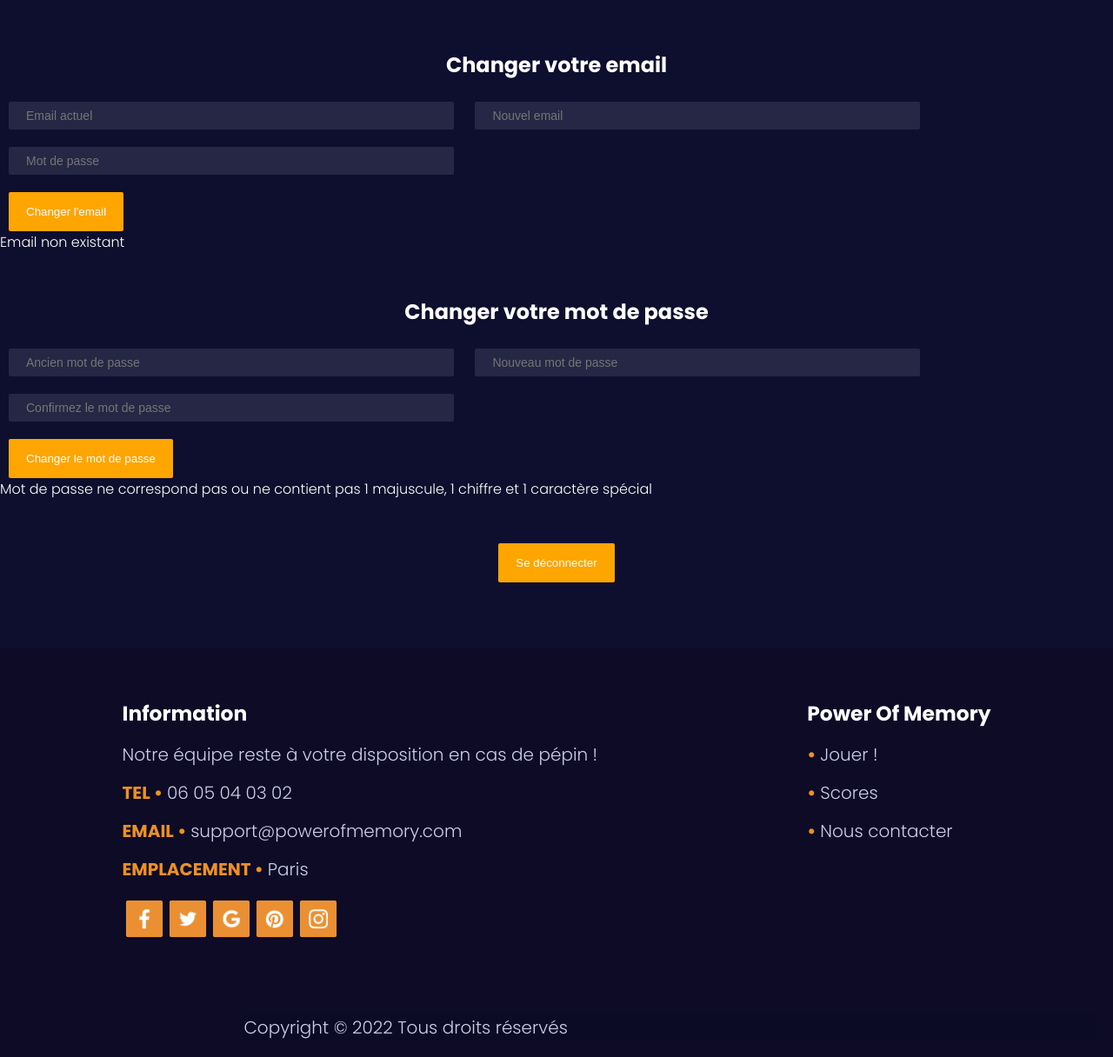
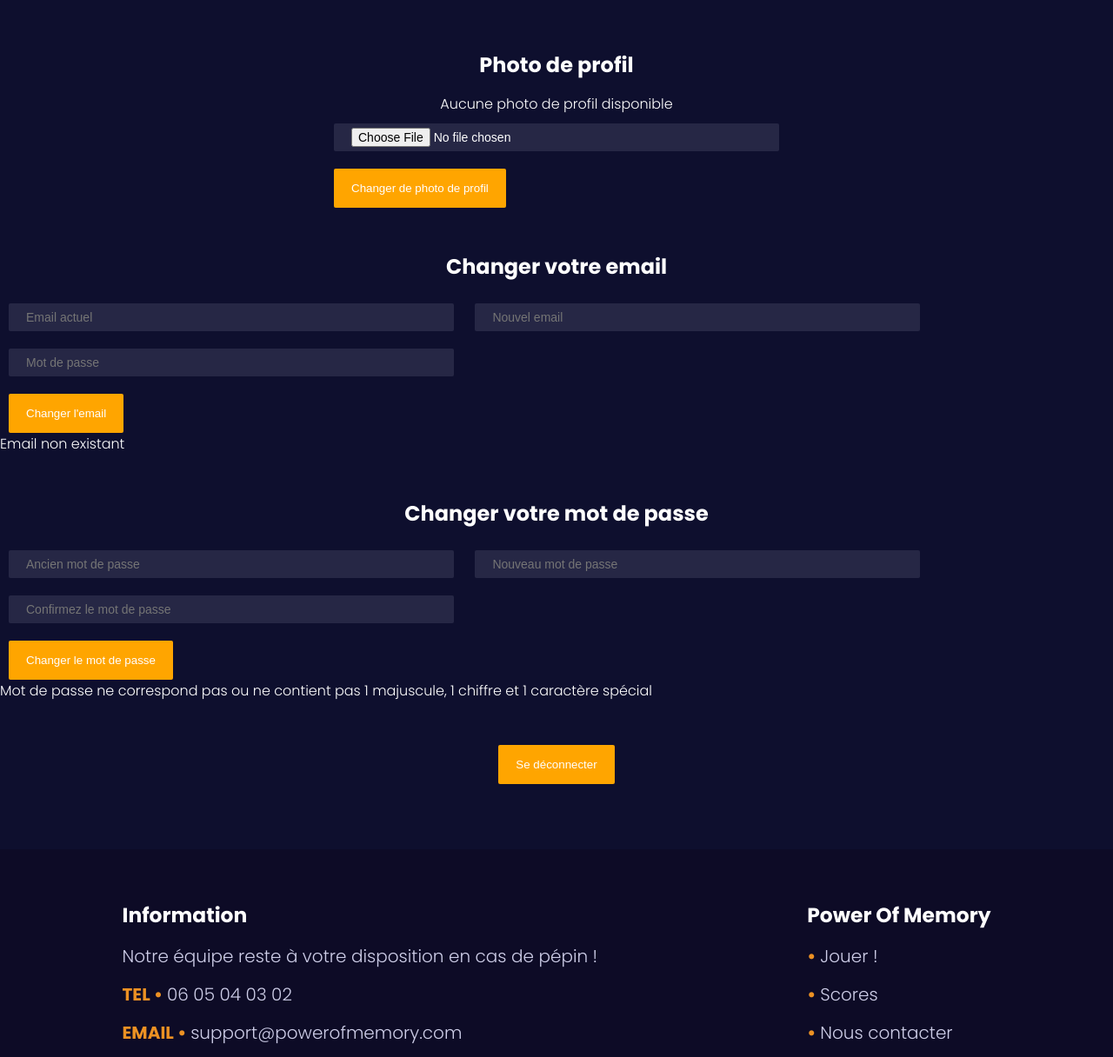
Before and after one commit to rinrina01/MEMORY, a PHP site: page /myAccount.php in a window 1280 px wide. Shown: the part 300-1516 px from the top of the page at 87% size. Before the commit the page ends 1495 px from the top, so only its background shows below. Run offline with PHP 8.4, Linux system fonts and the light colour scheme; the visitor is signed in with stand-in values (Sample User, id 1); tables that the repository leaves empty or names only in its code hold one stand-in row (values such as "Sample post").

Commit message:
ajout du systeme de photo de profil

```diff
--- a/myAccount.php
+++ b/myAccount.php
@@ -18,7 +18,6 @@ $password = "";
 
 $emailChangeMessage = "";
 $passwordChangeMessage = "";
-
 
 $oldpassword = "";
 $password2 = "";
@@ -100,6 +99,23 @@ if (isset($_POST['email'])) {
 } else {
 	$emailChangeMessage = "Email non existant";
 }
+
+// Gérer la mise à jour de la photo de profil
+if (isset($_POST['upload_profile_picture'])) {
+	$profilePictureDirectory = 'userFiles/' . $id . '/';
+
+	if (!is_dir($profilePictureDirectory)) {
+		mkdir($profilePictureDirectory, 0777, true);
+	}
+
+	if (isset($_FILES['profile_picture']) && $_FILES['profile_picture']['error'] === UPLOAD_ERR_OK) {
+		$profilePictureName = 'profile_picture.jpg';
+		move_uploaded_file($_FILES['profile_picture']['tmp_name'], $profilePictureDirectory . $profilePictureName);
+		$uploadSuccessMessage = "Photo de profil mise à jour avec succès.";
+	} else {
+		$uploadErrorMessage = "Erreur lors du téléchargement de la photo de profil.";
+	}
+}
 ?>
 
 <!DOCTYPE html>
@@ -107,20 +123,46 @@ if (isset($_POST['email'])) {
 
 <head>
 	<link rel="stylesheet" href="<?php echo PROJECT_FOLDER; ?>assets/styles/myAccount.css" />
-	<?php
-	require SITE_ROOT . 'partials/head.php';
-	?>
+	<?php require SITE_ROOT . 'partials/head.php'; ?>
 	<title>My Account</title>
 </head>
 
 <body>
 
-	<!-------------------------- BANNER --------------------------->
 	<div class="top-banner-container">
 		<img src="ASSETS/IMAGES/2814.jpg" style="width:100%;height:300px;object-fit: cover;opacity: 0.3;">
 		<div class="top-banner-centered">MON COMPTE</div>
 	</div>
-	<!------------------------------------------------------------->
+
+	<div class="account-box">
+		<h2 style="margin-bottom:15px">Photo de profil</h2>
+		<div class="profile-picture-container">
+			<?php
+			$profilePicturePath = 'userFiles/' . $id . '/profile_picture.jpg';
+			if (file_exists($profilePicturePath)) {
+				echo '<img src="' . $profilePicturePath . '" alt="Photo de profil">';
+			} else {
+				echo '<p>Aucune photo de profil disponible</p>';
+			}
+			?>
+		</div>
+		<div class="contact-password-form">
+			<form action="myAccount.php" method="post" enctype="multipart/form-data">
+				<input type="file" name="profile_picture" accept="image/*">
+				<div class="contact-form-button">
+					<button class="button" type="submit" name="upload_profile_picture">Changer de photo de profil</button>
+				</div>
+			</form>
+			<?php
+			if (isset($uploadSuccessMessage)) {
+				echo '<p class="success-message">' . $uploadSuccessMessage . '</p>';
+			}
+			if (isset($uploadErrorMessage)) {
+				echo '<p class="error-message">' . $uploadErrorMessage . '</p>';
+			}
+			?>
+		</div>
+	</div>
 
 	<div class="account-box">
 		<h2 style="margin-bottom:15px">Changer votre email</h2>
@@ -152,31 +194,21 @@ if (isset($_POST['email'])) {
 		</div>
 	</div>
 
-
 	<div class="account-box">
 		<form action="" method="post">
 			<button type="submit" name="logout" class="button">Se déconnecter</button>
 		</form>
 	</div>
 
-
-	<!-------------------------- FOOTER --------------------------->
 	<main>
 		<footer>
-			<?php
-			require SITE_ROOT . 'partials/footer.php';
-			?>
+			<?php require SITE_ROOT . 'partials/footer.php'; ?>
 		</footer>
 	</main>
-	<!------------------------------------------------------------->
 
-
-	<!-------------------------- HEADER --------------------------->
 	<header>
-		<?php
-		require SITE_ROOT . 'partials/header.php';
-		?>
+		<?php require SITE_ROOT . 'partials/header.php'; ?>
 	</header>
-	<!------------------------------------------------------------->
 
 </body>
+</html>
```
